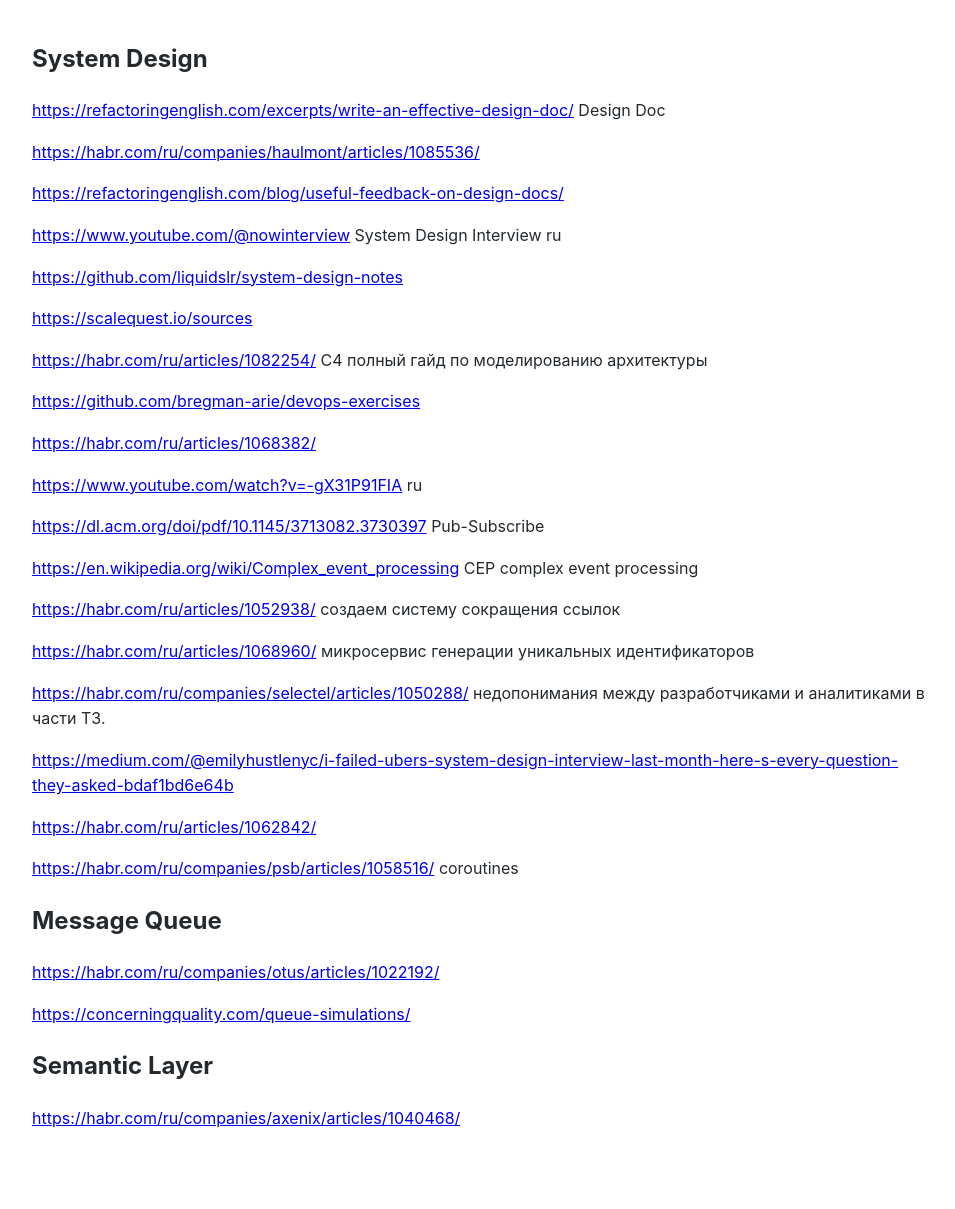
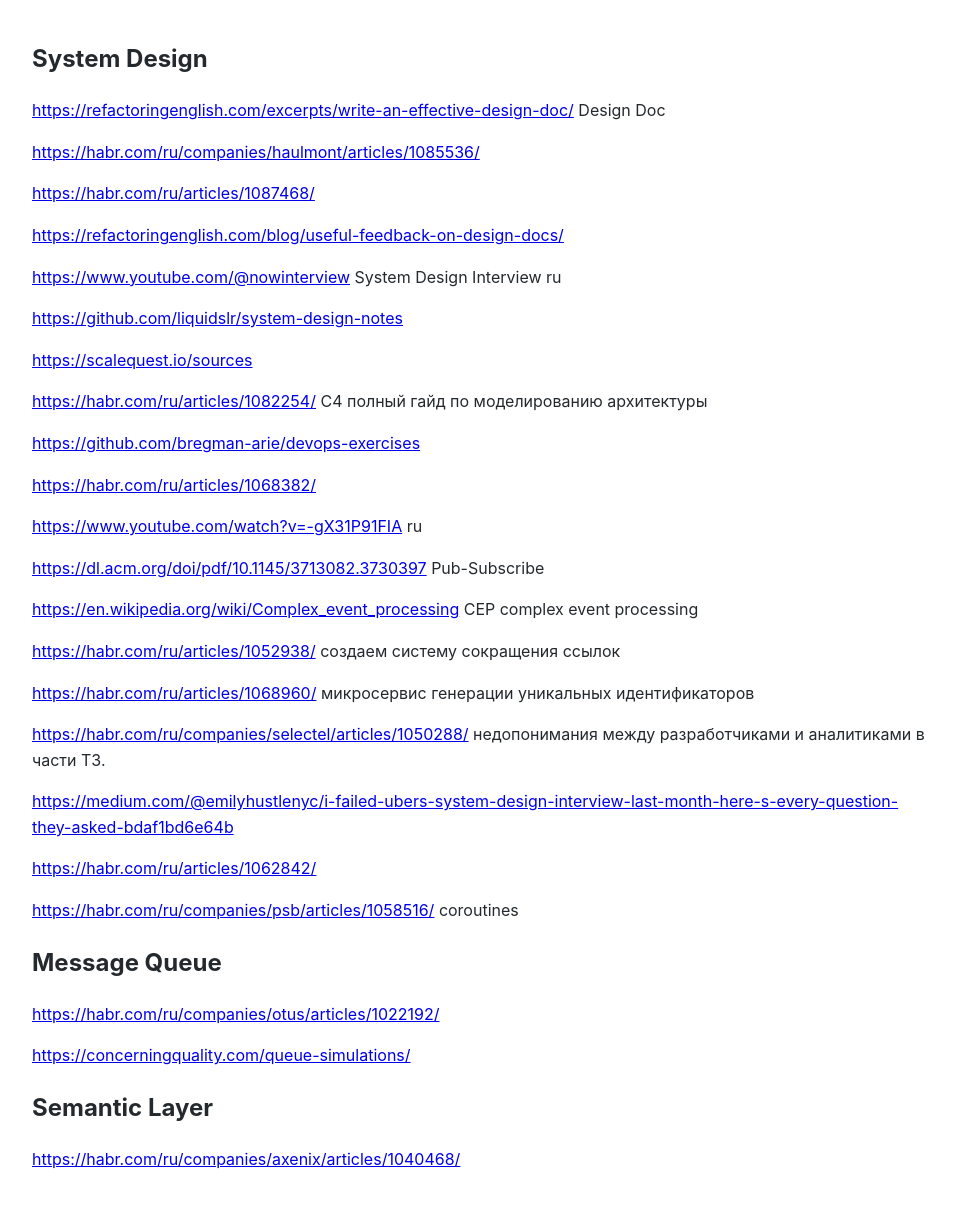
Before and after one commit to Michael-Lubinsky/michael-lubinsky.github.com, a Jekyll site: the page built from system_design/system_design.md, in a window 1280 px wide. Shown: the whole page, without its empty margins (158-1113 px from the left). Built offline with Jekyll 4.4.1, drawn with Linux system fonts in a browser that asks for light colours; our own code applies the rules of GitHub Pages for plain Markdown files; before the commit the page ends 1167 px from its top, so only the background shows below that.

Commit message:
Add additional resources to system design document

```diff
--- a/system_design/system_design.md
+++ b/system_design/system_design.md
@@ -3,6 +3,8 @@
 <https://refactoringenglish.com/excerpts/write-an-effective-design-doc/> Design Doc
 
 <https://habr.com/ru/companies/haulmont/articles/1085536/>
+
+<https://habr.com/ru/articles/1087468/>
 
 <https://refactoringenglish.com/blog/useful-feedback-on-design-docs/>
 
```
